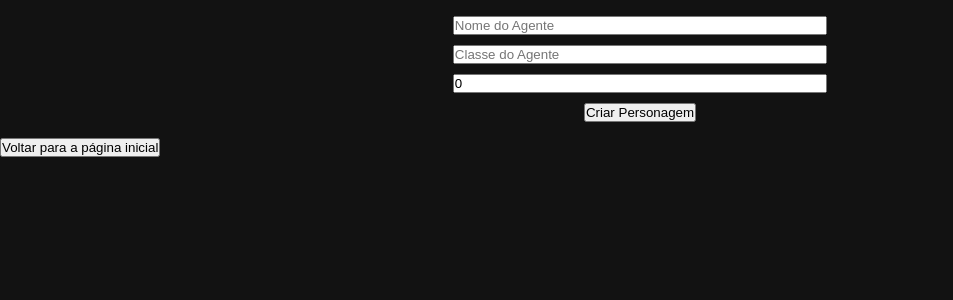
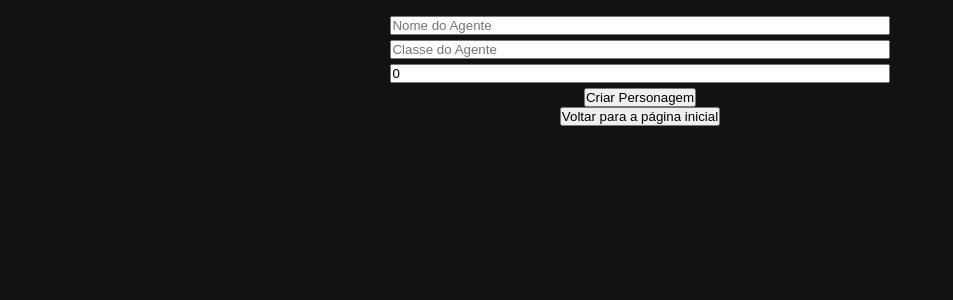
Before and after one commit to pedrorennan/cris-project, a React (Vite) app: page / in a window 1280 px wide. Both pictures are taken after a click on the button "Agentes". Shown: the top 300 px of the page, without its empty margins (0-953 px from the left). Built offline with nearby package versions, Linux system fonts and the light colour scheme.

Commit message:
fix: Criacao de personagem agora depende que todos os campos estejam preenchidos

```diff
--- a/src/Components/CreatePJ.jsx
+++ b/src/Components/CreatePJ.jsx
@@ -1,5 +1,4 @@
 import RenderPJ from "./RenderPJ"
-import './style.css'
 import { useState } from "react"
 
 function CreatePJ() {
@@ -7,18 +6,25 @@ function CreatePJ() {
 
     const [namePJ, setName] = useState("")
     const [classPJ, setClass] = useState("")
-    const [nexPJ, setNex] = useState(0)
+    const [nexPJ, setNex] = useState(Number)
 
     return (
         <div className="createPJ">
             <input type="text" value={namePJ} onChange={(e) => { setName(e.target.value) }} placeholder='Nome do Agente' />
             <input type="text" value={classPJ} onChange={(e) => { setClass(e.target.value) }} placeholder='Classe do Agente' />
-            <input type="number" value={nexPJ} onChange={(e) => { setNex(e.target.value) }} placeholder='NEX do Agente' min="0" max="99" />
-            <button onClick={() => setShowSheet(true)}>
+            <input type="number" value={nexPJ} onChange={(e) => { setNex(e.target.value) }} placeholder='NEX do Agente'/>
+            <button onClick={() => {
+                if (namePJ && classPJ && nexPJ) {
+                    setShowSheet(true)
+                } else {
+                    setShowSheet(false)
+                    alert("Preeencha todos os campos...")
+                }
+            }}>
                 Criar Personagem
             </button>
             {showSheet && (
-                <RenderPJ setName={namePJ} setClass={classPJ} setNex={nexPJ} />
+                <RenderPJ name={namePJ} className={classPJ} nex={nexPJ} />
             )}
         </div>
     )
--- a/src/Components/RenderPJ.jsx
+++ b/src/Components/RenderPJ.jsx
@@ -1,33 +1,15 @@
 import regras from "../Data/rules.json"
 
-function RenderPJ({setName, setClass, setNex}) {
-    const dadosClasse = setClass
-        ? regras.classes.find((c) => c.name.toLowerCase() === setClass.toLowerCase())
+function RenderPJ({name, className, nex}) {
+    const dadosClasse = className
+        ? regras.classes.find((c) => c.name.toLowerCase() === className.toLowerCase())
         : null
 
     return (
         <div className="renderPJ">
-            {setName ? (
-                <div>
-                    <h2>Nome: {setName}</h2>
-                </div>
-            ) : (
-                null
-            )}
-            {dadosClasse ? (
-                <div>
-                    <h2>Classe: {dadosClasse.name}</h2>
-                </div>
-            ) : (
-                setClass !== "" && <p>Classe não encontrada</p>
-            )}
-            {setNex ? (
-                <div>
-                    <h2>Nex: {setNex}%</h2>
-                </div>
-            ) : (
-                null
-            )}
+            <p><strong>Nome:</strong> {name}</p>
+            <p><strong>Class:</strong> {dadosClasse.name}</p>
+            <p><strong>Nex:</strong> {nex}</p>
         </div>
     )
 }
--- a/src/Components/style.css
+++ /dev/null
@@ -1,11 +0,0 @@
-.createPJ {
-    display: flex;
-    flex-direction: column;
-    align-items: center;
-    margin: 1rem;
-    gap: 10px;
-}
-
-.createPJ input {
-    width: 30%;
-}
--- a/src/Pages/Home/index.jsx
+++ b/src/Pages/Home/index.jsx
@@ -3,9 +3,9 @@ import './style.css'
 function Home({toAgents}) {
 
   return (
-    <div class="container">
+    <div className="home-container">
       <h1>C.R.I.S</h1>
-      <div class="nav">
+      <div className="nav">
         <button onClick={toAgents}>Agentes</button>
         <button>Campanhas</button>
       </div>
--- a/src/Pages/Home/style.css
+++ b/src/Pages/Home/style.css
@@ -1,4 +1,4 @@
-.container {
+.home-container {
     display: flex;
     flex-direction: column;
     align-items: center;
--- a/src/Pages/PJSheets/index.jsx
+++ b/src/Pages/PJSheets/index.jsx
@@ -1,9 +1,10 @@
 import CreatePJ from "../../Components/CreatePJ";
+import './style.css'
 
 function Agents({toHome}) {
 
     return (
-        <div>
+        <div className="sheet-container">
             <CreatePJ/>
             <button onClick={toHome}>Voltar para a página inicial</button>
         </div>
--- a/src/Pages/PJSheets/style.css
+++ b/src/Pages/PJSheets/style.css
@@ -0,0 +1,20 @@
+.sheet-container {
+    display: flex;
+    flex-direction: column;
+    align-items: center;
+    width: 100vw;
+    height: 100vh;
+    padding: 1rem;
+}
+
+.createPJ {
+    display: flex;
+    flex-direction: column;
+    align-items: center;
+    width: 100%;
+    gap: 5px;
+}
+
+.createPJ input {
+    width: 40%;
+}
```
